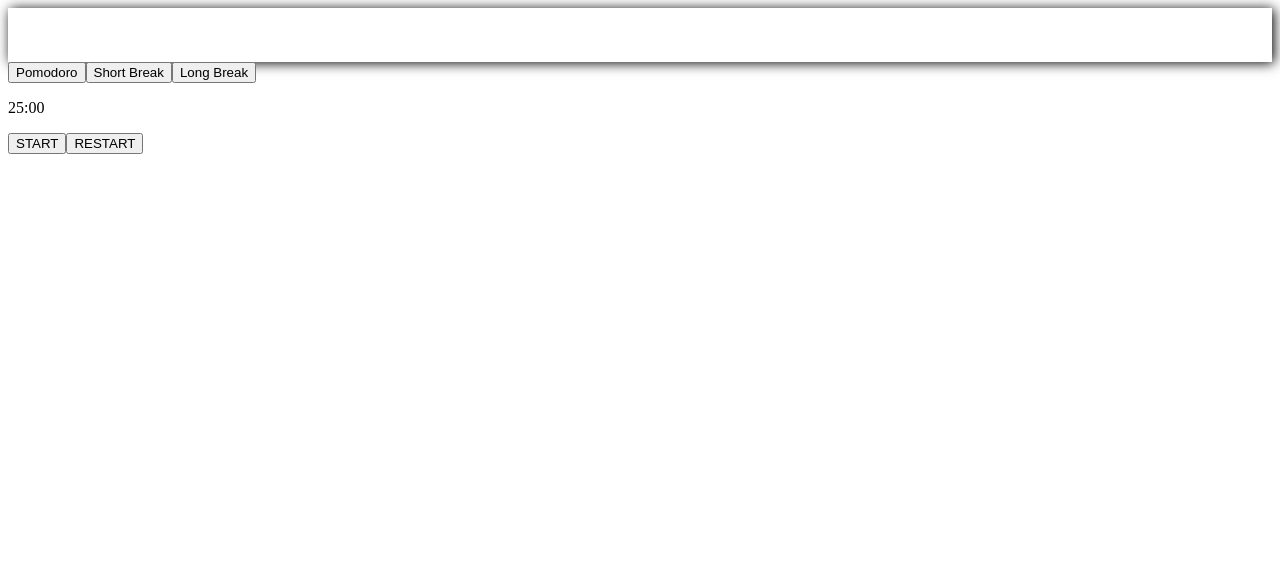
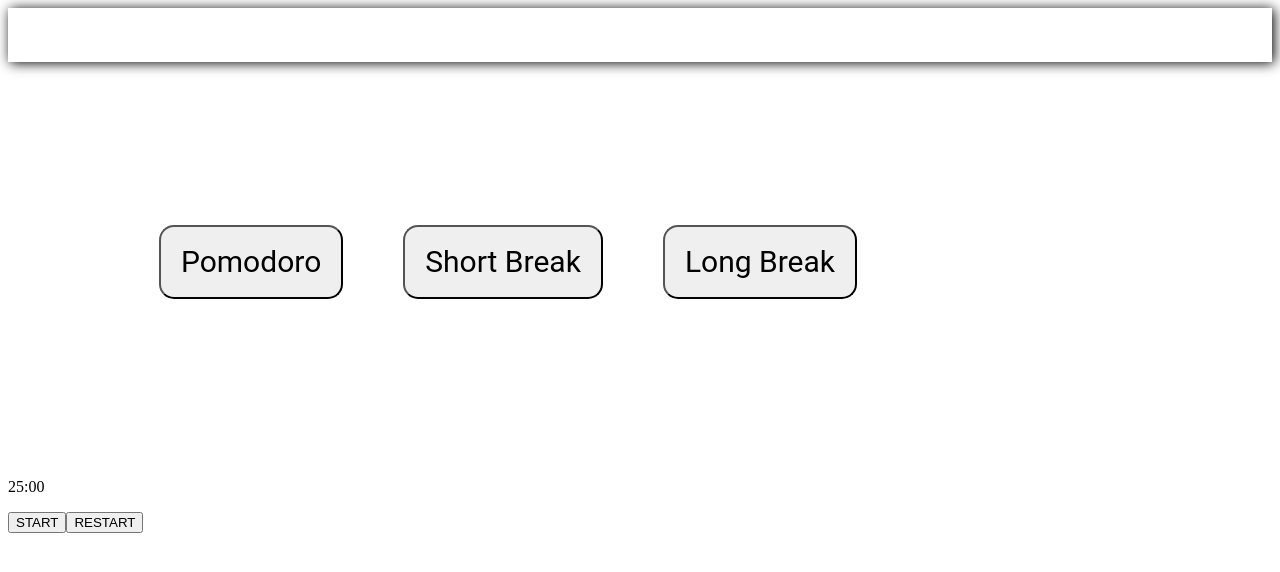
Before and after one commit to bunnyman156/CPSC-362-Project-FocusU, a Vue app in the folder focusu-vue/: page / in a window 1280 px wide. Shown: the top 572 px of the page. Built offline with nearby package versions, Linux system fonts and the light colour scheme.

Commit message:
Update PomodoroSetup.vue

```diff
--- a/focusu-vue/src/components/PomodoroSetup.vue
+++ b/focusu-vue/src/components/PomodoroSetup.vue
@@ -6,14 +6,21 @@
                 <button class="short-btn">Short Break</button>
                 <button class="long-btn">Long Break</button>
             </div>
+
+
+
             <div class="pomodoro-timer">
                 <!-- make timer dynamic -->
                 <p><span class="minutes">25</span>:<span class="seconds">00</span> </p>
             </div>
+
+
+
             <div class="pomodoro-start">
                 <button class="start-btn">START</button>
                 <button class="restart-btn">RESTART</button>
             </div>
+
         </div>
     </div>
 </template>
@@ -24,13 +31,50 @@
 
 
 <style>
+    .pomodoro-buttons{
+    display: flex;
+    flex-direction: row;
+    justify-content: center;
+    align-items: center;
+    gap: 60px;
 
-    .button{
-        display: flex;
-  justify-content: center;
-  align-items: center;
-  height: 600px;
+    width: 1000px;
+    height: 400px;
+
     }
+
+    .pomodoro-btn{
+        padding: 20px;
+        border-radius: 15px;
+        font-family: 'Roboto';
+        font-style: normal;
+        font-size: 30px;
+        line-height: 30px;
+        text-align: center;
+    }
+
+
+    .short-btn{
+        padding: 20px;
+        border-radius: 15px;
+        font-family: 'Roboto';
+        font-style: normal;
+        font-size: 30px;
+        line-height: 30px;
+        text-align: center;
+    }
+
+    .long-btn{
+        padding: 20px;
+        border-radius: 15px;
+        font-family: 'Roboto';
+        font-style: normal;
+        font-size: 30px;
+        line-height: 30px;
+        text-align: center;
+    }
+
+
     .pomodoro-types{
         color: white;
         display: flex;
```
